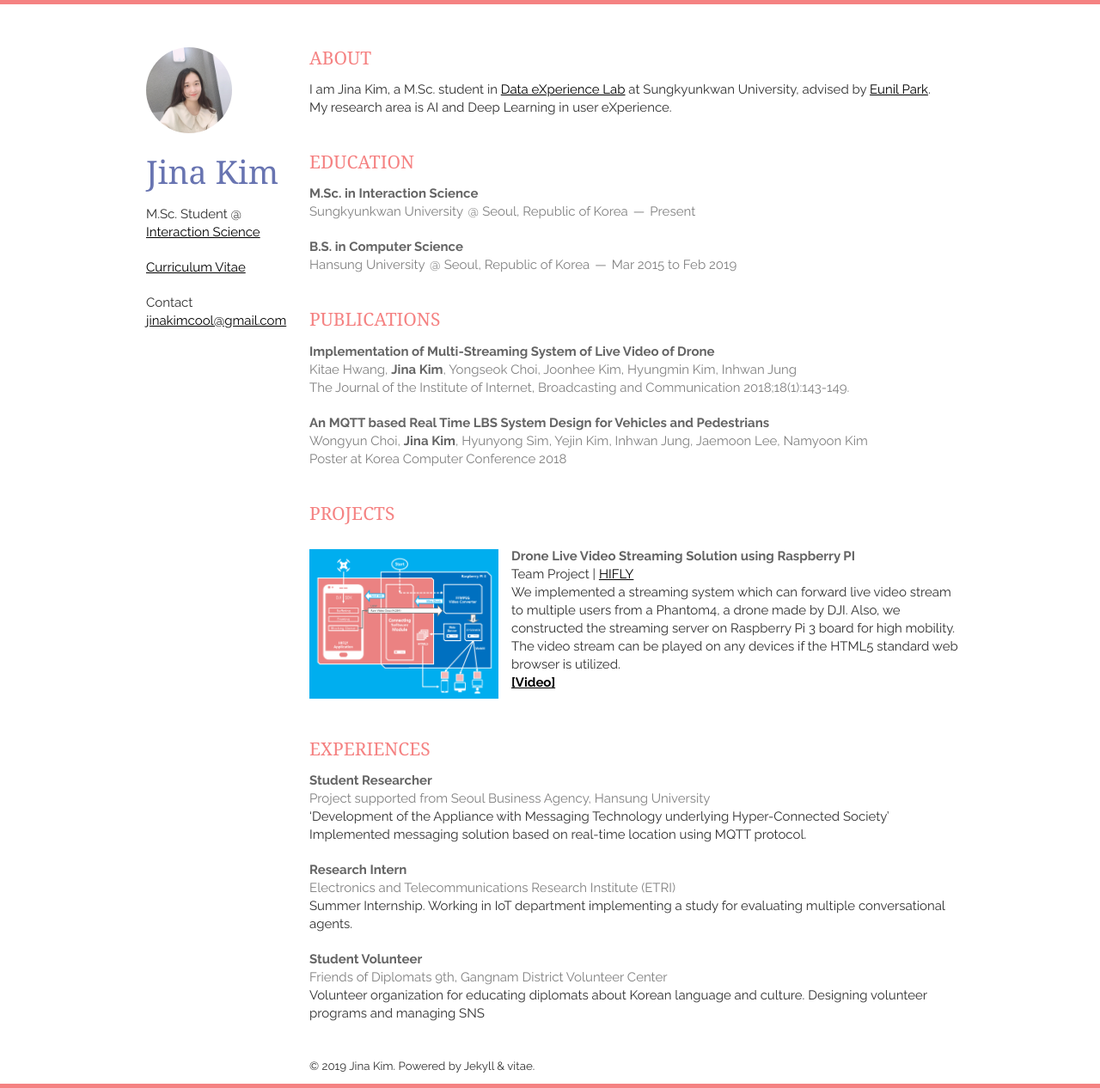
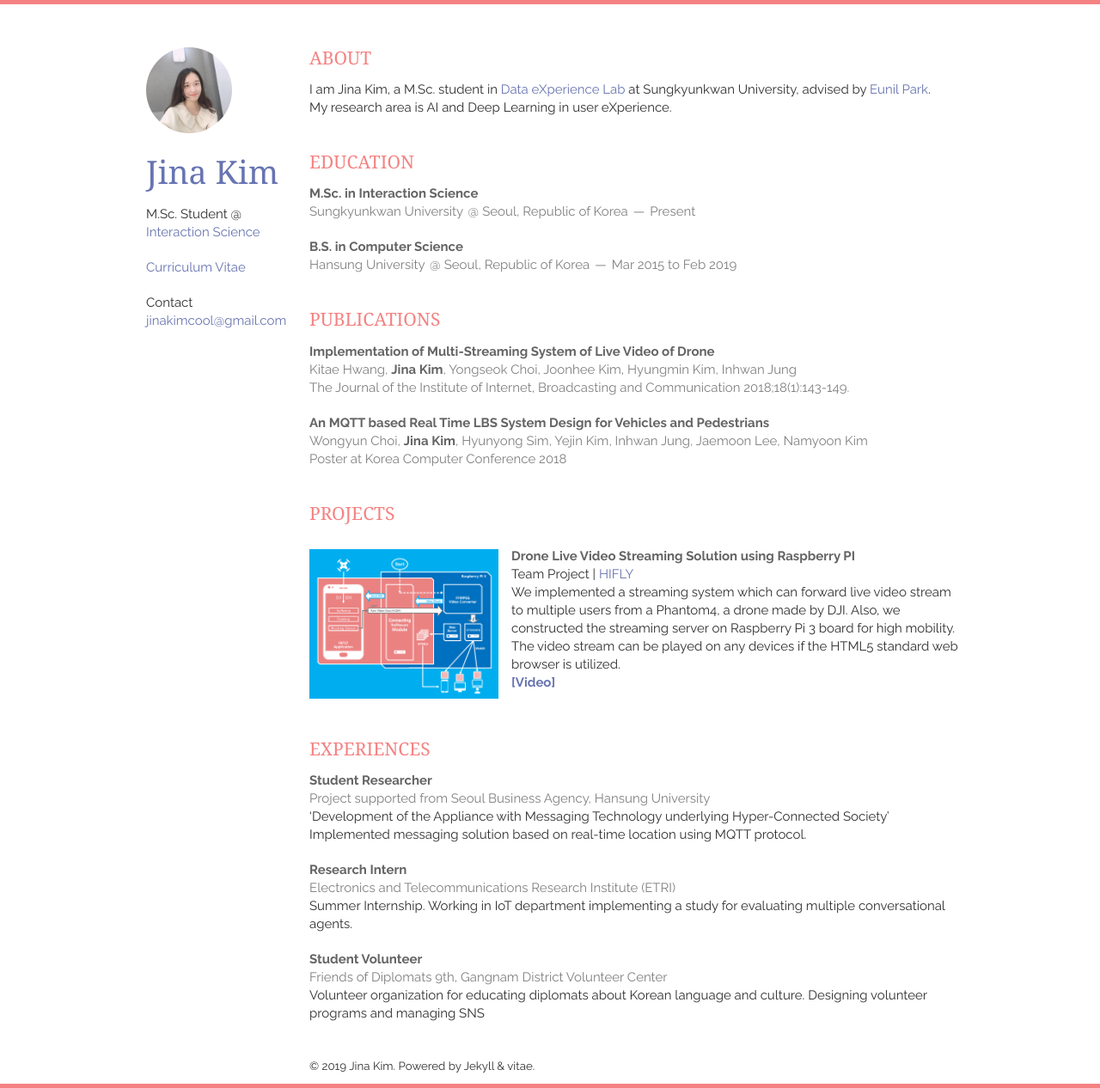
Before and after one commit to Jina-Kim/Jina-Kim.github.io, a Jekyll site: the page built from index.html, in a window 1280 px wide. Shown: the whole page at 86% size. Built offline with Jekyll 4.4.1, drawn with Linux system fonts in a browser that asks for light colours; nearby versions of some CDN libraries; the list of posts is cut into pages by our own code.

Commit message:
update color

```diff
--- a/static/css/base.css
+++ b/static/css/base.css
@@ -94,7 +94,7 @@
 
 /* #Links
 ================================================== */
-	a, a:visited { color: #333; text-decoration: underline; outline: 0; }
+	a, a:visited { color: #6874b1; text-decoration: underline; outline: 0; }
 	a:hover, a:focus { color: #000; }
 	p a, p a:visited { line-height: inherit; }
 
--- a/static/css/layout.css
+++ b/static/css/layout.css
@@ -14,13 +14,13 @@ body {
 }
 
 a {
-    color: black;
-    /*text-decoration: none;*/
+    color: #6874b1;
+    text-decoration: none;
     /*background-color: rgba(39, 168, 34, 0.06);*/
 }
 
 a:visited {
-    /*text-decoration: none;*/
+    text-decoration: none;
 }
 
 a:hover, a:focus {
```
